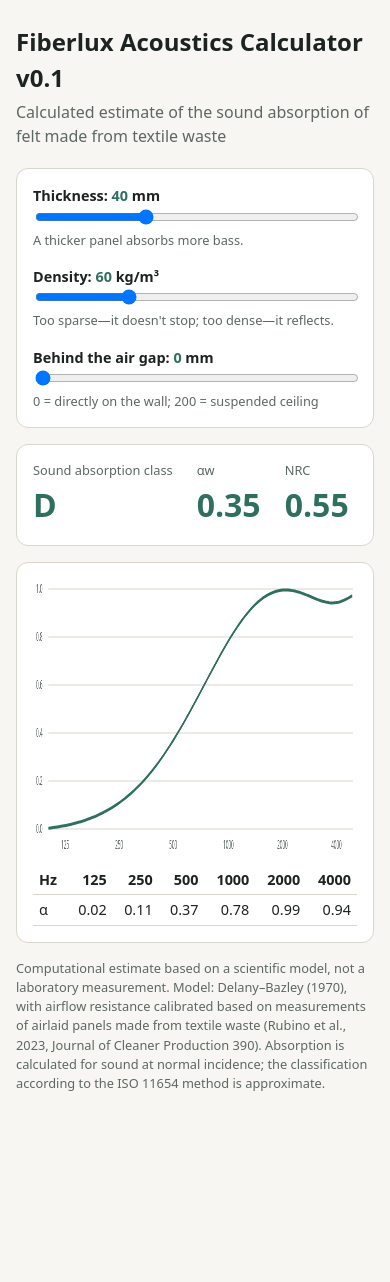
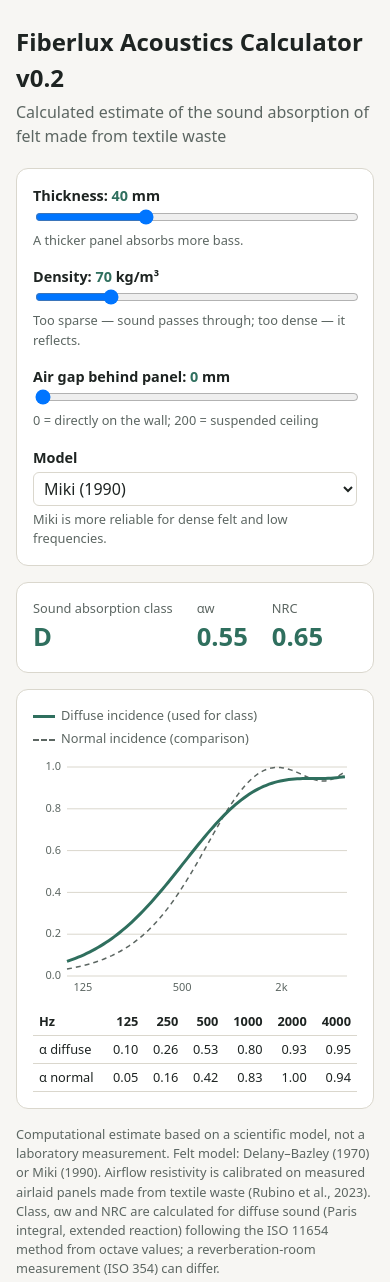
Before and after one commit to PurpleKing06/fiberlux-acoustics-calculator, a plain HTML site: page index.html in a window 390 px wide. Before the commit the page ends 1130 px from the top, so only its background shows below. Drawn offline with Linux system fonts and the light colour scheme.

Commit message:
v0.2: diffuse-field rating, Miki model, validity warning, mobile layout, README

```diff
--- /dev/null
+++ b/chart.js
@@ -0,0 +1,106 @@
+// ===== Fiberlux Acoustics Calculator — user interface =====
+
+const BANDS = [125, 250, 500, 1000, 2000, 4000];
+
+function update() {
+  const t = +$("t").value,
+    r = +$("r").value,
+    g = +$("g").value,
+    m = $("m").value;
+  $("vt").textContent = t;
+  $("vr").textContent = r;
+  $("vg").textContent = g;
+
+  const aD = BANDS.map((f) => alphaDiffuse(f, t, r, g, m));
+  const aN = BANDS.map((f) => alphaNormal(f, t, r, g, m));
+
+  // rating uses diffuse-field values (as in a reverberation room), 250…4000 Hz
+  const res = rate(aD.slice(1));
+  $("cls").textContent = res.cls;
+  $("aw").textContent = res.aw.toFixed(2);
+  $("nrc").textContent = res.nrc.toFixed(2);
+
+  const w = rangeWarning(r, m);
+  $("warn").textContent = w;
+  $("warn").hidden = !w;
+
+  const row = (label, arr) =>
+    `<tr><td>${label}</td>` + arr.map((x) => `<td>${x.toFixed(2)}</td>`).join("") + "</tr>";
+  $("tab").innerHTML =
+    "<tr><th>Hz</th>" +
+    BANDS.map((f) => `<th>${f}</th>`).join("") +
+    "</tr>" +
+    row("α diffuse", aD) +
+    row("α normal", aN);
+
+  draw(t, r, g, m);
+}
+
+function draw(t, r, g, m) {
+  const cv = $("c");
+  const dpr = window.devicePixelRatio || 1;
+  const W = cv.clientWidth,
+    H = cv.clientHeight;
+  cv.width = Math.round(W * dpr);
+  cv.height = Math.round(H * dpr);
+  const x = cv.getContext("2d");
+  x.setTransform(dpr, 0, 0, dpr, 0, 0); // draw in CSS pixels, sharp on phones
+
+  const narrow = W < 480;
+  const L = 34,
+    B = 24,
+    T = 10,
+    Rm = 10;
+  const css = getComputedStyle(document.documentElement);
+  const muted = css.getPropertyValue("--muted").trim();
+  const line = css.getPropertyValue("--line").trim();
+  const accent = css.getPropertyValue("--accent").trim();
+
+  x.clearRect(0, 0, W, H);
+  x.font = `${narrow ? 11 : 12}px system-ui`;
+  x.textBaseline = "middle";
+
+  // y-axis grid
+  const fy = (v) => H - B - v * (H - B - T);
+  x.strokeStyle = line;
+  x.fillStyle = muted;
+  x.lineWidth = 1;
+  for (let v = 0; v <= 1.0001; v += 0.2) {
+    const y = fy(v);
+    x.beginPath();
+    x.moveTo(L, y);
+    x.lineTo(W - Rm, y);
+    x.stroke();
+    x.textAlign = "right";
+    x.fillText(v.toFixed(1), L - 6, y);
+  }
+
+  // x-axis labels (fewer on narrow screens)
+  const fx = (f) => L + (Math.log(f / 100) / Math.log(5000 / 100)) * (W - L - Rm);
+  const ticks = narrow ? [125, 500, 2000] : BANDS;
+  const lab = (f) => (f >= 1000 ? f / 1000 + "k" : f);
+  x.textAlign = "center";
+  ticks.forEach((f) => x.fillText(lab(f), fx(f), H - B / 2));
+
+  // curves
+  const curve = (fn, color, width, dash) => {
+    x.strokeStyle = color;
+    x.lineWidth = width;
+    x.setLineDash(dash);
+    x.beginPath();
+    let first = true;
+    for (let f = 100; f <= 5000; f *= 1.04) {
+      const y = fy(fn(f));
+      first ? x.moveTo(fx(f), y) : x.lineTo(fx(f), y);
+      first = false;
+    }
+    x.stroke();
+    x.setLineDash([]);
+  };
+  curve((f) => alphaNormal(f, t, r, g, m), muted, 1.5, [5, 4]);
+  curve((f) => alphaDiffuse(f, t, r, g, m, 30), accent, 3, []);
+}
+
+["t", "r", "g", "m"].forEach((id) => $(id).addEventListener("input", update));
+new ResizeObserver(() => update()).observe($("c"));
+update();
--- a/index.html
+++ b/index.html
@@ -1,92 +1,77 @@
 <!doctype html>
 <html lang="en">
   <head>
-<meta charset="utf-8">
-<meta name="viewport" content="width=device-width, initial-scale=1">
-<title>Fiberlux Acoustics Calculator v0.1</title>
-    <link rel="stylesheet" href="/styles/style.css">
+    <meta charset="utf-8" />
+    <meta name="viewport" content="width=device-width, initial-scale=1" />
+    <title>Fiberlux Acoustics Calculator v0.2</title>
+    <link rel="stylesheet" href="style.css" />
   </head>
   <body>
     <main>
-  <h1>Fiberlux Acoustics Calculator v0.1</h1>
+      <h1>Fiberlux Acoustics Calculator v0.2</h1>
       <p class="sub">Calculated estimate of the sound absorption of felt made from textile waste</p>
 
       <div class="card grid">
-    <div><label>Thickness: <span class="val" id="vt"></span> mm</label>
-      <input id="t" type="range" min="10" max="100" step="5" value="40"><div class="hint">A thicker panel absorbs more bass.
-    </div></div>
-    <div><label>Density: <span class="val" id="vr"></span> kg/m³</label>
-      <input id="r" type="range" min="25" max="150" step="5" value="60"><div class="hint">Too sparse—it doesn't stop; too dense—it reflects.
-    </div></div>
-    <div><label>Behind the air gap:
-        <span class="val" id="vg"></span> mm</label>
-      <input id="g" type="range" min="0" max="200" step="10" value="0"><div class="hint">0 = directly on the wall; 200 = suspended ceiling</div></div>
+        <div>
+          <label for="t">Thickness: <span class="val" id="vt"></span> mm</label>
+          <input id="t" type="range" min="10" max="100" step="5" value="40" />
+          <div class="hint">A thicker panel absorbs more bass.</div>
+        </div>
+        <div>
+          <label for="r">Density: <span class="val" id="vr"></span> kg/m³</label>
+          <input id="r" type="range" min="50" max="140" step="5" value="70" />
+          <div class="hint">Too sparse — sound passes through; too dense — it reflects.</div>
+        </div>
+        <div>
+          <label for="g">Air gap behind panel: <span class="val" id="vg"></span> mm</label>
+          <input id="g" type="range" min="0" max="200" step="10" value="0" />
+          <div class="hint">0 = directly on the wall; 200 = suspended ceiling</div>
+        </div>
+        <div>
+          <label for="m">Model</label>
+          <select id="m">
+            <option value="miki" selected>Miki (1990)</option>
+            <option value="db">Delany–Bazley (1970)</option>
+          </select>
+          <div class="hint">Miki is more reliable for dense felt and low frequencies.</div>
+        </div>
       </div>
 
+      <div id="warn" class="warn" role="status" hidden></div>
+
       <div class="card res">
-    <div><div class="hint">Sound absorption class</div><div class="big" id="cls"></div></div>
-    <div><div class="hint">αw</div><div class="big" id="aw"></div></div>
-    <div><div class="hint">NRC</div><div class="big" id="nrc"></div></div>
+        <div>
+          <div class="hint">Sound absorption class</div>
+          <div class="big" id="cls"></div>
+        </div>
+        <div>
+          <div class="hint">αw</div>
+          <div class="big" id="aw"></div>
+        </div>
+        <div>
+          <div class="hint">NRC</div>
+          <div class="big" id="nrc"></div>
+        </div>
       </div>
 
-  <div class="card"><canvas id="c" width="840" height="280"></canvas>
-    <table id="tab"></table></div>
+      <div class="card">
+        <div class="legend">
+          <span><i class="sw solid"></i>Diffuse incidence (used for class)</span>
+          <span><i class="sw dash"></i>Normal incidence (comparison)</span>
+        </div>
+        <canvas id="c" aria-label="Sound absorption coefficient versus frequency"></canvas>
+        <div class="tablewrap"><table id="tab"></table></div>
+      </div>
 
-  <p class="note">Computational estimate based on a scientific model, not a laboratory measurement. Model: Delany–Bazley (1970), with airflow resistance calibrated based on measurements of airlaid panels made from textile waste (Rubino et al., 2023, Journal of Cleaner Production 390). Absorption is calculated for sound at normal incidence; the classification according to the ISO 11654 method is approximate.</p>
+      <p class="note">
+        Computational estimate based on a scientific model, not a laboratory measurement. Felt
+        model: Delany–Bazley (1970) or Miki (1990). Airflow resistivity is calibrated on measured
+        airlaid panels made from textile waste (Rubino et al., 2023). Class, αw and NRC are
+        calculated for diffuse sound (Paris integral, extended reaction) following the ISO 11654
+        method from octave values; a reverberation-room measurement (ISO 354) can differ.
+      </p>
     </main>
-<script>
-// --- complex numbers ---
-const C=(re,im=0)=>({re,im});
-const add=(a,b)=>C(a.re+b.re,a.im+b.im), mul=(a,b)=>C(a.re*b.re-a.im*b.im,a.re*b.im+a.im*b.re);
-const div=(a,b)=>{const d=b.re*b.re+b.im*b.im;return C((a.re*b.re+a.im*b.im)/d,(a.im*b.re-a.re*b.im)/d)};
-const tan=z=>{const a=2*z.re,b=2*z.im,d=Math.cos(a)+Math.cosh(b);return C(Math.sin(a)/d,Math.sinh(b)/d)};
-const abs=z=>Math.hypot(z.re,z.im);
-// --- physics ---
-const RHO0=1.21, C0=343, Z0=RHO0*C0;
-// airflow resistance [Pa·s/m²], calibrated: 68 kg/m³ -> 17 400; 134 kg/m³ -> 95 500 (Rubino 2023)
-const sigma=rho=>17400*Math.pow(rho/68,2.51);
-function alpha(f,tMM,rho,gMM){
-  const X=RHO0*f/sigma(rho), k0=2*Math.PI*f/C0, j=C(0,1);
-  const Zc=C(Z0*(1+0.0571*X**-0.754), -Z0*0.087*X**-0.732);
-  const k =C(k0*(1+0.0978*X**-0.700), -k0*0.189*X**-0.595);
-  const t=tan(mul(k,C(tMM/1000)));
-  let Zs;
-  if(gMM<=0) Zs=div(Zc,mul(j,t));
-  // felt directly on a rigid wall
-  else{ const Zb=div(C(Z0),mul(j,C(Math.tan(k0*gMM/1000)))); // air gap impedances
-        Zs=mul(Zc,div(add(Zb,mul(j,mul(Zc,t))),add(Zc,mul(j,mul(Zb,t))))); }
-  const R=div(add(Zs,C(-Z0)),add(Zs,C(Z0)));
-  return Math.max(0,1-abs(R)**2);
-}
-// ISO 11654: αw and ciflass in octaves 250..4000 Hz
-function rate(p){
-  const ap=p.map(a=>Math.min(1,Math.round(a*20)/20)), ref=[0.8,1,1,1,0.9];
-  let s=0; for(;s<=1;s+=0.05){const dev=ap.reduce((acc,a,i)=>acc+Math.max(0,ref[i]-s-a),0); if(dev<=0.1001)break;}
-  const aw=Math.max(0,Math.round((1-s)*20)/20);
-  const cls=aw>=0.9?'A':aw>=0.8?'B':aw>=0.6?'C':aw>=0.3?'D':aw>=0.15?'E':'–';
-  const nrc=Math.round((ap[0]+ap[1]+ap[2]+ap[3])/4*20)/20;
-  return {aw,cls,nrc};
-}
-// --- user interface ---
-const $=id=>document.getElementById(id);
-function draw(){
-  const t=+$('t').value, r=+$('r').value, g=+$('g').value;
-  $('vt').textContent=t; $('vr').textContent=r; $('vg').textContent=g;
-  const oct=[125,250,500,1000,2000,4000], a=oct.map(f=>alpha(f,t,r,g));
-  const res=rate(a.slice(1));
-  $('cls').textContent=res.cls; $('aw').textContent=res.aw.toFixed(2); $('nrc').textContent=res.nrc.toFixed(2);
-  $('tab').innerHTML='<tr><th>Hz</th>'+oct.map(f=>'<th>'+f+'</th>').join('')+'</tr><tr><td>α</td>'+a.map(x=>'<td>'+x.toFixed(2)+'</td>').join('')+'</tr>';
-  // graph / chart
-  const cv=$('c'), x=cv.getContext('2d'), W=cv.width, H=cv.height, L=40, B=30;
-  const css=getComputedStyle(document.documentElement);
-  x.clearRect(0,0,W,H); x.font='12px system-ui'; x.fillStyle=css.getPropertyValue('--muted'); x.strokeStyle=css.getPropertyValue('--line');
-  for(let v=0;v<=1.0001;v+=0.2){const y=H-B-v*(H-B-10); x.beginPath(); x.moveTo(L,y); x.lineTo(W-10,y); x.stroke(); x.fillText(v.toFixed(1),8,y+4);}
-  const fx=f=>L+(Math.log(f/100)/Math.log(5000/100))*(W-L-10);
-  oct.forEach(f=>x.fillText(f,fx(f)-12,H-10));
-  x.strokeStyle=css.getPropertyValue('--accent'); x.lineWidth=3; x.beginPath();
-  for(let f=100;f<=5000;f*=1.03){const y=H-B-alpha(f,t,r,g)*(H-B-10); f===100?x.moveTo(fx(f),y):x.lineTo(fx(f),y);} x.stroke(); x.lineWidth=1;
-}
-['t','r','g'].forEach(id=>$(id).addEventListener('input',draw)); draw();
-</script>
+    <script src="index.js"></script>
+    <script src="chart.js"></script>
   </body>
 </html>
--- /dev/null
+++ b/index.js
@@ -0,0 +1,120 @@
+// ===== Fiberlux Acoustics Calculator — physics =====
+
+// --- complex numbers ---
+const C = (re, im = 0) => ({ re, im });
+const add = (a, b) => C(a.re + b.re, a.im + b.im);
+const mul = (a, b) => C(a.re * b.re - a.im * b.im, a.re * b.im + a.im * b.re);
+const div = (a, b) => {
+  const d = b.re * b.re + b.im * b.im;
+  return C((a.re * b.re + a.im * b.im) / d, (a.im * b.re - a.re * b.im) / d);
+};
+const tan = (z) => {
+  const a = 2 * z.re,
+    b = 2 * z.im,
+    d = Math.cos(a) + Math.cosh(b);
+  return C(Math.sin(a) / d, Math.sinh(b) / d);
+};
+const abs = (z) => Math.hypot(z.re, z.im);
+// complex square root, branch with Im <= 0 when z.im < 0 (decaying wave)
+const sqrtC = (z) => {
+  const r = abs(z);
+  return C(Math.sqrt((r + z.re) / 2), (z.im < 0 ? -1 : 1) * Math.sqrt((r - z.re) / 2));
+};
+
+// --- physics constants ---
+const RHO0 = 1.21; // air density [kg/m³]
+const C0 = 343; // speed of sound [m/s]
+const Z0 = RHO0 * C0; // characteristic impedance of air [Pa·s/m]
+const OCTAVES = [250, 500, 1000, 2000, 4000]; // ISO 11654 rating bands [Hz]
+
+// Airflow resistivity [Pa·s/m²], least-squares power fit to Rubino et al. (2023):
+// TW-68: 17 400 | TW-96: 31 700 | TW-134: 95 500  (measured, airlaid textile waste)
+// Valid only for 68–134 kg/m³; outside this range it is an extrapolation.
+const sigma = (rho) => 15900 * Math.pow(rho / 68, 2.5);
+
+// Felt properties: characteristic impedance Zc and complex wavenumber k
+// model = 'db' (Delany–Bazley 1970) | 'miki' (Miki 1990)
+function porous(f, rho, model) {
+  const s = sigma(rho),
+    k0 = (2 * Math.PI * f) / C0;
+  if (model === "miki") {
+    const X = f / s;
+    return {
+      Zc: C(Z0 * (1 + 0.07 * X ** -0.632), -Z0 * 0.107 * X ** -0.632),
+      k: C(k0 * (1 + 0.109 * X ** -0.618), -k0 * 0.16 * X ** -0.618),
+    };
+  }
+  const X = (RHO0 * f) / s; // Delany–Bazley
+  return {
+    Zc: C(Z0 * (1 + 0.0571 * X ** -0.754), -Z0 * 0.087 * X ** -0.732),
+    k: C(k0 * (1 + 0.0978 * X ** -0.7), -k0 * 0.189 * X ** -0.595),
+  };
+}
+
+// Absorption at incidence angle th [rad] (extended reaction).
+// f [Hz], tMM felt thickness [mm], rho [kg/m³], gMM air gap [mm]
+function alphaTheta(f, tMM, rho, gMM, th, model) {
+  const { Zc, k } = porous(f, rho, model);
+  const j = C(0, 1);
+  const k0 = (2 * Math.PI * f) / C0,
+    kx = k0 * Math.sin(th),
+    cos = Math.cos(th);
+  const kz = sqrtC(add(mul(k, k), C(-kx * kx))); // wavenumber inside felt, toward wall
+  const Zcz = div(mul(Zc, k), kz); // felt impedance in that direction
+  const t = tan(mul(kz, C(tMM / 1000)));
+  const Z0t = Z0 / cos; // air impedance at angle θ
+  let Zs;
+  // felt directly on a rigid wall
+  if (gMM <= 0) Zs = div(Zcz, mul(j, t));
+  // air gap between felt and wall
+  else {
+    const Zb = div(C(Z0t), mul(j, C(Math.tan((k0 * cos * gMM) / 1000))));
+    Zs = mul(Zcz, div(add(Zb, mul(j, mul(Zcz, t))), add(Zcz, mul(j, mul(Zb, t)))));
+  }
+  const R = div(add(Zs, C(-Z0t)), add(Zs, C(Z0t)));
+  return Math.max(0, 1 - abs(R) ** 2);
+}
+
+// Normal incidence (θ = 0) — impedance-tube situation
+const alphaNormal = (f, tMM, rho, gMM, model) => alphaTheta(f, tMM, rho, gMM, 0, model);
+
+// Diffuse field (Paris formula): α = ∫ α(θ)·sin(2θ) dθ, θ = 0…90°
+function alphaDiffuse(f, tMM, rho, gMM, model, N = 45) {
+  const d = Math.PI / 2 / N;
+  let s = 0;
+  for (let i = 0; i < N; i++) {
+    const th = (i + 0.5) * d; // midpoint rule: avoids θ = 90°
+    s += alphaTheta(f, tMM, rho, gMM, th, model) * Math.sin(2 * th) * d;
+  }
+  return Math.min(1, s);
+}
+
+// Warning when Delany–Bazley is outside 0.01 < X < 1 at any rating band
+function rangeWarning(rho, model) {
+  if (model === "miki") return "";
+  const bad = OCTAVES.filter((f) => {
+    const X = (RHO0 * f) / sigma(rho);
+    return X < 0.01 || X > 1;
+  });
+  return bad.length
+    ? `Delany–Bazley is outside its valid range at ${bad.join(", ")} Hz — results there are unreliable. Switch to Miki.`
+    : "";
+}
+
+// ISO 11654: αw, class and NRC from octave values 250…4000 Hz
+function rate(p) {
+  const ap = p.map((a) => Math.min(1, Math.round(a * 20) / 20)),
+    ref = [0.8, 1, 1, 1, 0.9];
+  let s = 0;
+  for (; s <= 1; s += 0.05) {
+    const dev = ap.reduce((acc, a, i) => acc + Math.max(0, ref[i] - s - a), 0);
+    if (dev <= 0.1001) break;
+  }
+  const aw = Math.max(0, Math.round((1 - s) * 20) / 20);
+  const cls =
+    aw >= 0.9 ? "A" : aw >= 0.8 ? "B" : aw >= 0.6 ? "C" : aw >= 0.3 ? "D" : aw >= 0.15 ? "E" : "–";
+  const nrc = Math.round(((ap[0] + ap[1] + ap[2] + ap[3]) / 4) * 20) / 20;
+  return { aw, cls, nrc };
+}
+
+const $ = (id) => document.getElementById(id);
--- /dev/null
+++ b/style.css
@@ -0,0 +1,201 @@
+/* Colours: OKLCH (perceptually uniform), with HEX fallback for older browsers.
+   HEX values are also the ones to use in the brand book, Canva and print. */
+:root {
+  --bg: #f7f6f2;
+  --card: #ffffff;
+  --ink: #1e2422;
+  --muted: #5c6662;
+  --accent: #2f6f5e;
+  --line: #dad7cd;
+  --warn-bg: #fff4d6;
+  --warn-ink: #6b4f00;
+}
+@media (prefers-color-scheme: dark) {
+  :root {
+    --bg: #151918;
+    --card: #202726;
+    --ink: #e9ece9;
+    --muted: #9ba6a1;
+    --accent: #6bc2a7;
+    --line: #363f3d;
+    --warn-bg: #3a3218;
+    --warn-ink: #f2da8c;
+  }
+}
+@supports (color: oklch(0% 0 0)) {
+  :root {
+    --bg: oklch(97.4% 0.005 95);
+    --card: oklch(100% 0 0);
+    --ink: oklch(25.4% 0.009 173);
+    --muted: oklch(50% 0.013 170);
+    --accent: oklch(49.6% 0.072 173);
+    --line: oklch(87.9% 0.014 93);
+    --warn-bg: oklch(96.8% 0.041 90);
+    --warn-ink: oklch(44.4% 0.091 84);
+  }
+  @media (prefers-color-scheme: dark) {
+    :root {
+      --bg: oklch(20.8% 0.006 179);
+      --card: oklch(26.6% 0.009 185);
+      --ink: oklch(94% 0.005 146);
+      --muted: oklch(71.6% 0.015 167);
+      --accent: oklch(75.2% 0.095 171);
+      --line: oklch(35.9% 0.013 176);
+      --warn-bg: oklch(31.8% 0.042 93);
+      --warn-ink: oklch(89.2% 0.101 93);
+    }
+  }
+}
+* {
+  box-sizing: border-box;
+}
+body {
+  margin: 0;
+  background: var(--bg);
+  color: var(--ink);
+  font:
+    16px/1.5 system-ui,
+    sans-serif;
+}
+main {
+  max-width: 880px;
+  margin: 0 auto;
+  padding: 24px 16px;
+}
+h1 {
+  font-size: 1.5rem;
+  margin: 0 0 4px;
+}
+p.sub {
+  color: var(--muted);
+  margin: 0 0 20px;
+}
+.card {
+  background: var(--card);
+  border: 1px solid var(--line);
+  border-radius: 12px;
+  padding: 16px;
+  margin-bottom: 16px;
+}
+.grid {
+  display: grid;
+  grid-template-columns: repeat(auto-fit, minmax(200px, 1fr));
+  gap: 16px;
+}
+label {
+  display: block;
+  font-weight: 600;
+  font-size: 0.9rem;
+}
+input[type="range"],
+select {
+  width: 100%;
+}
+select {
+  font: inherit;
+  padding: 4px 6px;
+  margin: 4px 0;
+  background: var(--card);
+  color: var(--ink);
+  border: 1px solid var(--line);
+  border-radius: 6px;
+}
+.val {
+  color: var(--accent);
+  font-weight: 700;
+}
+.hint {
+  color: var(--muted);
+  font-size: 0.8rem;
+}
+.warn {
+  background: var(--warn-bg);
+  color: var(--warn-ink);
+  border-radius: 8px;
+  padding: 10px 14px;
+  margin-bottom: 16px;
+  font-size: 0.9rem;
+}
+.res {
+  display: flex;
+  gap: 24px;
+  flex-wrap: wrap;
+}
+.big {
+  font-size: 2rem;
+  font-weight: 700;
+  color: var(--accent);
+}
+.legend {
+  display: flex;
+  flex-wrap: wrap;
+  gap: 4px 16px;
+  font-size: 0.8rem;
+  color: var(--muted);
+  margin-bottom: 8px;
+}
+.sw {
+  display: inline-block;
+  width: 22px;
+  margin-right: 6px;
+  vertical-align: middle;
+}
+.sw.solid {
+  border-top: 3px solid var(--accent);
+}
+.sw.dash {
+  border-top: 2px dashed var(--muted);
+}
+canvas {
+  display: block;
+  width: 100%;
+  aspect-ratio: 3 / 1;
+}
+.tablewrap {
+  overflow-x: auto;
+  margin-top: 8px;
+}
+table {
+  width: 100%;
+  border-collapse: collapse;
+  font-size: 0.9rem;
+}
+td,
+th {
+  border-bottom: 1px solid var(--line);
+  padding: 4px 6px;
+  text-align: right;
+  white-space: nowrap;
+}
+th:first-child,
+td:first-child {
+  text-align: left;
+}
+.note {
+  font-size: 0.8rem;
+  color: var(--muted);
+}
+@media (max-width: 480px) {
+  canvas {
+    aspect-ratio: 4 / 3;
+  }
+  .big {
+    font-size: 1.6rem;
+  }
+  table {
+    font-size: 0.8rem;
+  }
+}
+
+input[type="range"] {
+  cursor: pointer;
+  touch-action: none;
+}
+main {
+  -webkit-user-select: none;
+  user-select: none;
+}
+.note,
+table {
+  user-select: text;
+}
--- a/styles/style.css
+++ /dev/null
@@ -1,13 +0,0 @@
-:root{--bg:#f7f6f2;--card:#fff;--ink:#1d2321;--muted:#5d6763;--accent:#2f6f5e;--line:#d9d6cc}
-  @media (prefers-color-scheme:dark){:root{--bg:#161a19;--card:#202625;--ink:#e9ece9;--muted:#9aa5a0;--accent:#6cc3a8;--line:#36403d}}
-  *{box-sizing:border-box} body{margin:0;background:var(--bg);color:var(--ink);font:16px/1.5 system-ui,sans-serif}
-  main{max-width:880px;margin:0 auto;padding:24px 16px}
-  h1{font-size:1.5rem;margin:0 0 4px} p.sub{color:var(--muted);margin:0 0 20px}
-  .card{background:var(--card);border:1px solid var(--line);border-radius:12px;padding:16px;margin-bottom:16px}
-  .grid{display:grid;grid-template-columns:repeat(auto-fit,minmax(200px,1fr));gap:16px}
-  label{display:block;font-weight:600;font-size:.9rem} input[type=range]{width:100%}
-  .val{color:var(--accent);font-weight:700} .hint{color:var(--muted);font-size:.8rem}
-  .res{display:flex;gap:24px;flex-wrap:wrap} .big{font-size:2rem;font-weight:700;color:var(--accent)}
-  canvas{width:100%;height:280px} table{width:100%;border-collapse:collapse;font-size:.9rem}
-  td,th{border-bottom:1px solid var(--line);padding:4px 6px;text-align:right} th:first-child,td:first-child{text-align:left}
-  .note{font-size:.8rem;color:var(--muted)}
```
Also changed, not shown: 1 other file. Lines whose indentation alone changed are shown as unchanged.
